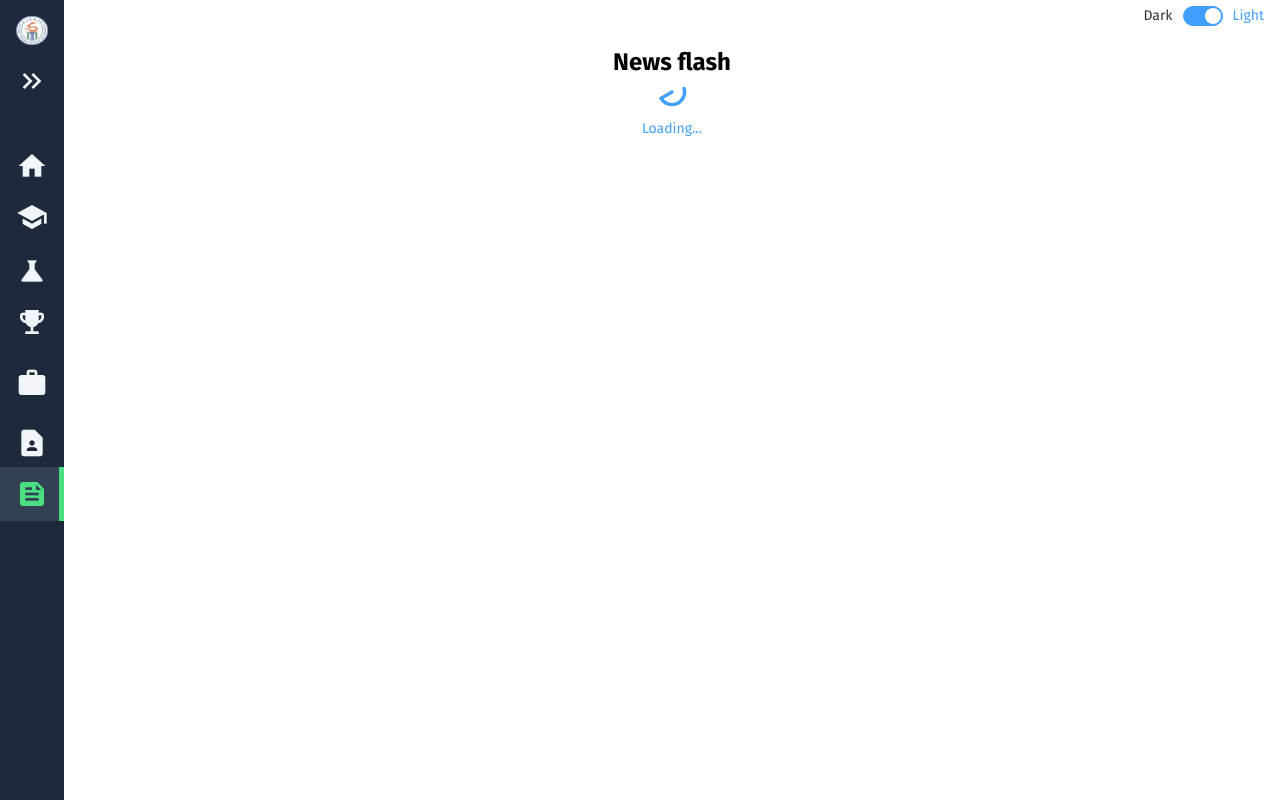
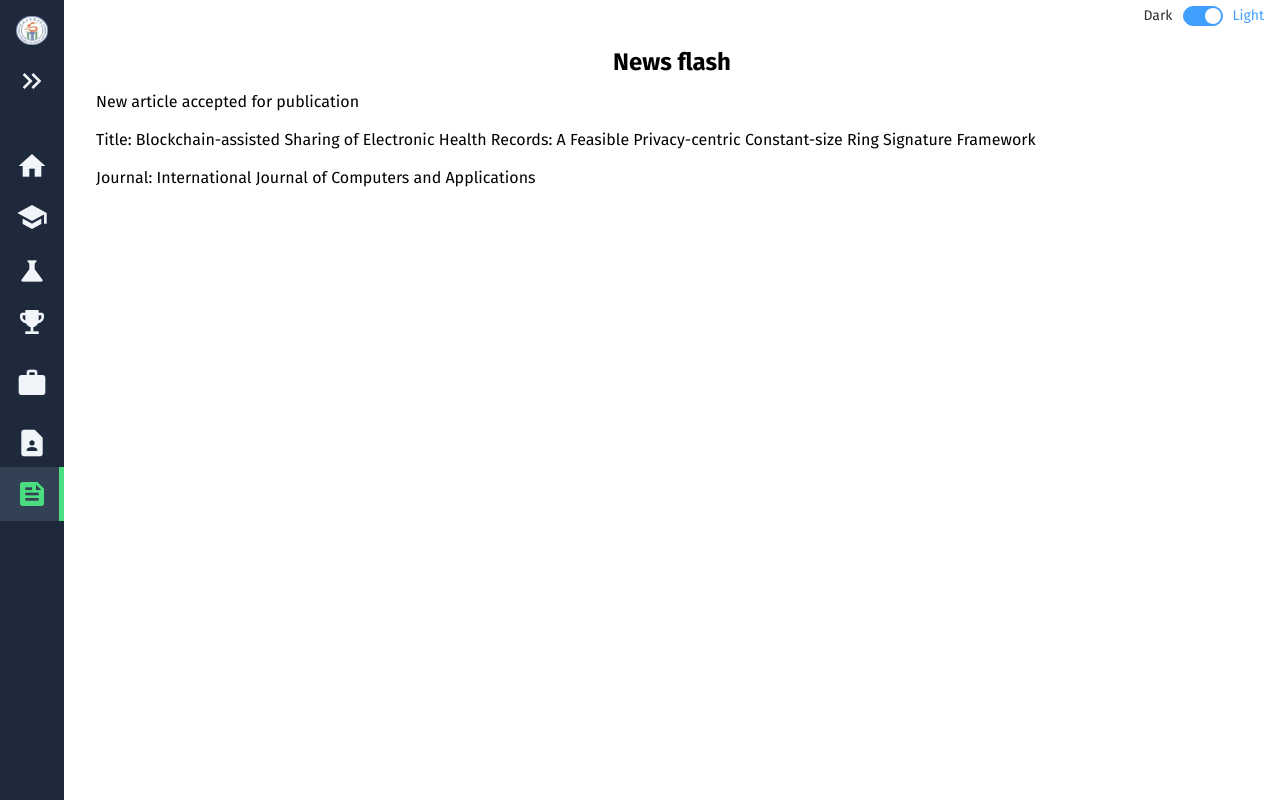
Before and after one commit to JustNETOrgani/justnetorgani.github.io, a Vue app in the folder dev/: page /newsfeed in a window 1280 px wide. Built offline with nearby package versions, Linux system fonts and the light colour scheme; what oh-vue-icons would draw is missing.

Commit message:
Updated with acceptance notification

```diff
--- a/dev/src/views/newsfeed.vue
+++ b/dev/src/views/newsfeed.vue
@@ -18,13 +18,18 @@ const svg = `
 <template>
     <main class="service-page">
         <h2>News flash</h2>
-        <div v-loading="loading"
+        <!-- <div v-loading="loading"
           element-loading-text="Loading..."
           :element-loading-spinner="svg"
           element-loading-svg-view-box="-10, -10, 50, 50"
           element-loading-background="rgba(122, 122, 122, 0.8)">
+        </div> -->
+        <div>
+          <p>New article accepted for publication</p><br>
+          <p>Title: Blockchain-assisted Sharing of Electronic Health Records: A Feasible Privacy-centric Constant-size Ring Signature Framework</p> <br>
+          <p>Journal: International Journal of Computers and Applications</p>
+        </div>
 
-        </div>
     </main>
 </template>
 
```
